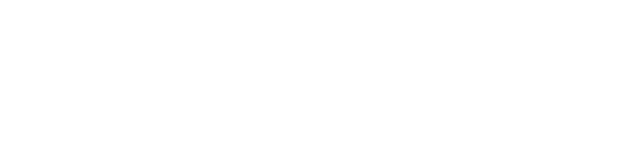
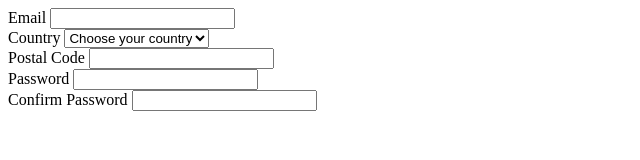
Before and after one commit to thejas2246/js-form-validation, a plain HTML site: page index.html in a window 1280 px wide. Shown: the whole page, without its empty margins (0-640 px from the left). Drawn offline with Linux system fonts and the light colour scheme.

Commit message:
Add input elements to page

```diff
--- a/index.html
+++ b/index.html
@@ -7,5 +7,41 @@
         <link rel="stylesheet" href="styles.css" />
         <script src="script.js" defer></script>
     </head>
-    <body></body>
+    <body>
+        <div class="form-container">
+            <form action="">
+                <div>
+                    <label for="email">Email</label>
+                    <input type="email" id="email" />
+                </div>
+                <div>
+                    <label for="country">Country</label>
+                    <select name="country" id="country">
+                        <option value="country">Choose your country</option>
+                        <option value="ch">China</option>
+                        <option value="jp">Japan</option>
+                        <option value="in">India</option>
+                        <option value="us">United States</option>
+                        <option value="uk">United kingdom</option>
+                    </select>
+                </div>
+                <div>
+                    <label for="postal-code">Postal Code</label>
+                    <input type="text" id="postal-code" name="postal-code" />
+                </div>
+                <div>
+                    <label for="password">Password</label>
+                    <input type="password" id="password" name="password" />
+                </div>
+                <div>
+                    <label for="confirm-password">Confirm Password</label>
+                    <input
+                        type="password"
+                        id="confirm-password"
+                        name="confirm-password"
+                    />
+                </div>
+            </form>
+        </div>
+    </body>
 </html>
```
